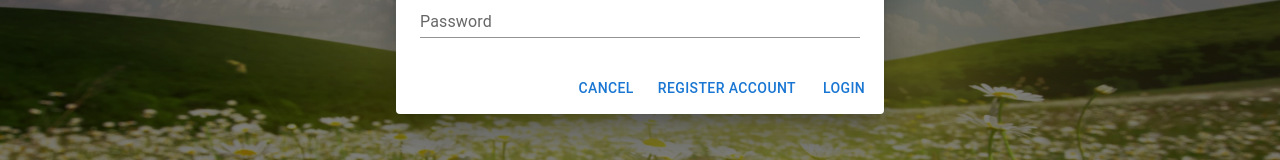
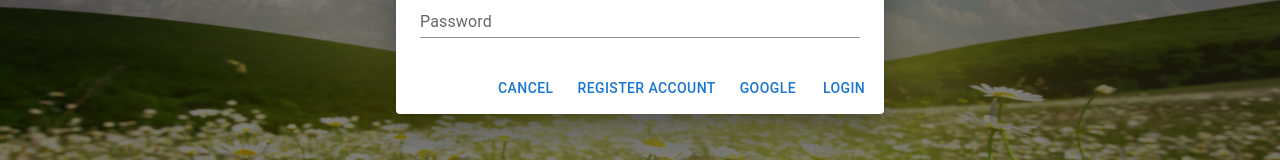
Before and after one commit to a-foxx/gardenStoreFront, a React (Create React App) app: page /Login in a window 1280 px wide. Shown: the part 426-586 px from the top of the page. Built offline with nearby package versions, Linux system fonts and the light colour scheme; no server answers.

Commit message:
added google oAuth button

```diff
--- a/src/components/cart/Cart.js
+++ b/src/components/cart/Cart.js
@@ -7,7 +7,7 @@ import DialogContentText from '@mui/material/DialogContentText';
 import DialogTitle from '@mui/material/DialogTitle';
 import { useNavigate } from 'react-router';
 import { useCartContext } from '../context/context';
-import { useState } from 'react';
+import { useState} from 'react';
 import CartItem from './CartItem';
 // import { cartPost } from './CartItem';
 // var cookieParser = require('cookie-parser');
@@ -16,6 +16,7 @@ import CartItem from './CartItem';
 // app.use(cookieParser());
 
 export default function Cart() {
+  // const ref = useRef();
   const [open, setOpen] = React.useState(true);
   const [scroll, setScroll] = React.useState('paper');
   const cartItems = useCartContext()
@@ -53,10 +54,11 @@ export default function Cart() {
     <CartItem
     product={product}
     key={product.product_id}
+    // ref={ref}
     />
     ))
 
-    console.log('parent-qty', parentQty)
+    // console.log('parent-qty', parentQty)
 
     const handleClose = () => {
       setOpen(false);
@@ -94,7 +96,9 @@ export default function Cart() {
         </DialogContent>
         <DialogActions>
           <Button onClick={handleClose}>Cancel</Button>
-          <Button onClick={cartPost}>Make payment</Button>
+          <Button
+          // onClick={cartPost}
+          >Make payment</Button>
         </DialogActions>
       </Dialog>
     </div>
--- a/src/components/cart/CartItem.js
+++ b/src/components/cart/CartItem.js
@@ -32,6 +32,7 @@ export default function CartItem ({product}) {
         <div className='qty-buttons'>
             <button id="qty-up"
             onClick={() => setQty(qty + 1)}
+            // onChange={() => changeParentQty(qty)}
             >+</button>
             <button id="qty-down" onClick={() => setQty(qty - 1)}>-</button>
         </div>
--- a/src/components/login/Login.js
+++ b/src/components/login/Login.js
@@ -52,6 +52,10 @@ export default function Login() {
     history(-1)
   };
 
+  const googleAuth = () => {
+    window.open("http://localhost:3000/auth/google", "_self")
+  }
+
   return (
     <div >
       <Dialog open={open} onClose={handleClose} >
@@ -84,6 +88,7 @@ export default function Login() {
         <DialogActions>
           <Button onClick={handleClose}>Cancel</Button>
           <NavLink to="/Register"><Button>Register account</Button></NavLink>
+          <Button onClick={googleAuth}>Google</Button>
           <Button onClick={submitLogin}>Login</Button>
         </DialogActions>
       </Dialog>
```
